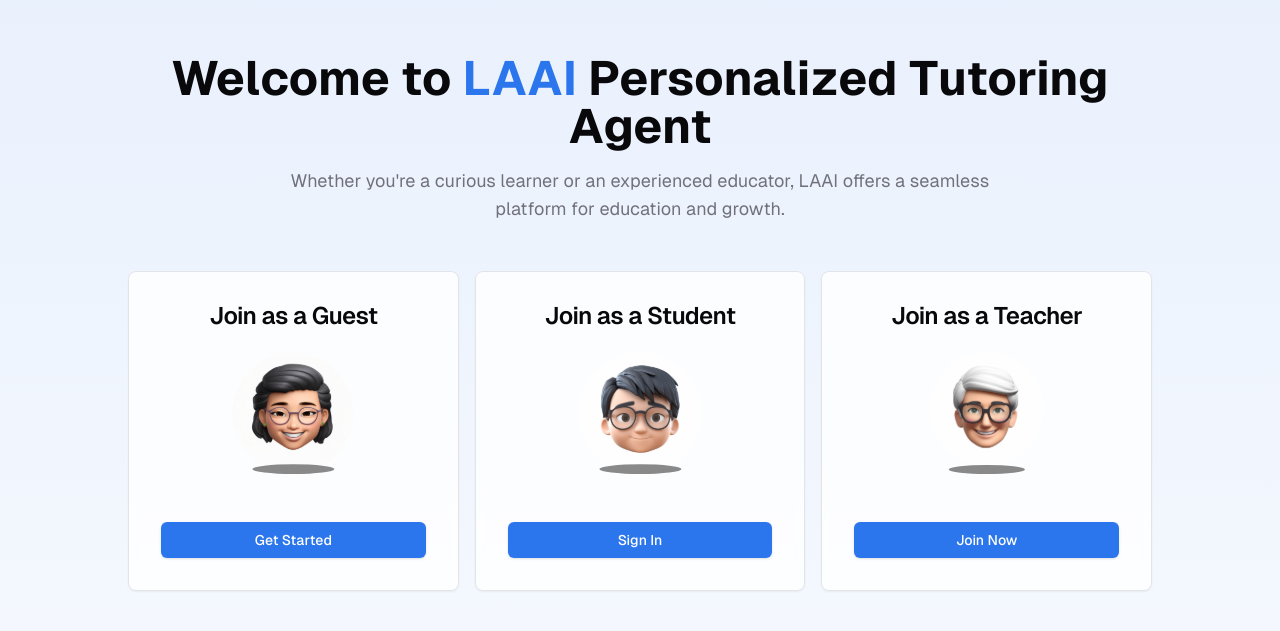
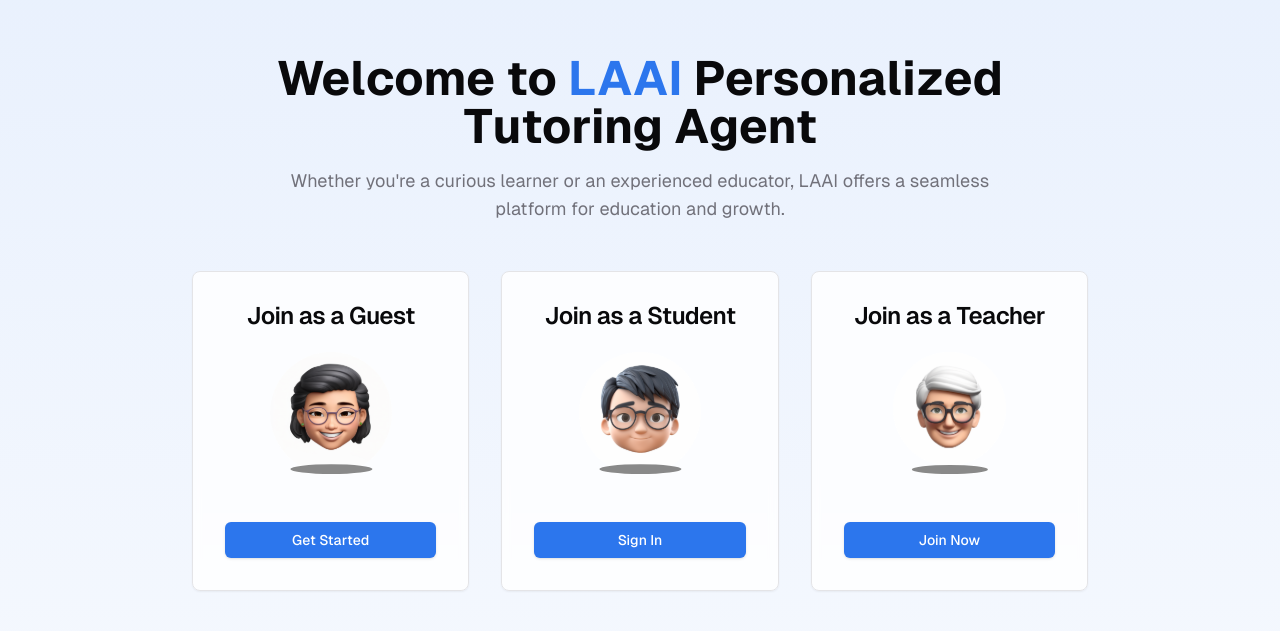
Before and after one commit to Learn-Aware/learnaware-ai, a Next.js app in the folder frontend/: page / in a window 1280 px wide. Shown: the part 109-740 px from the top of the page. Built offline with nearby package versions, Linux system fonts and the light colour scheme.

Commit message:
Adjust homepage layout: modify main container width and increase gap between sign-up sections for improved spacing and alignment

```diff
--- a/frontend/app/page.tsx
+++ b/frontend/app/page.tsx
@@ -5,7 +5,7 @@ export default function Home() {
   return (
     <div className="min-h-screen bg-gradient-to-b from-[hsl(var(--gradient-start))] to-[hsl(var(--gradient-end))]">
       <div className="grid grid-rows-[20px_1fr_20px] items-center justify-items-center p-8 pb-20 gap-16 sm:p-20 font-[family-name:var(--font-geist-sans)]">
-        <main className="flex flex-col gap-12 row-start-2 items-center w-full max-w-5xl">
+        <main className="flex flex-col gap-12 row-start-2 items-center w-full max-w-4xl">
           <div className="text-center space-y-4">
             <h1 className="text-4xl font-bold text-foreground md:text-5xl">
               Welcome to{" "}
@@ -17,8 +17,8 @@ export default function Home() {
             </p>
           </div>
 
-          <div className="grid grid-cols-1 md:grid-cols-3 gap-4 w-full">
-            <div className="rounded-lg border bg-card/80 backdrop-blur-sm text-card-foreground shadow-sm h-[320px]">
+          <div className="grid grid-cols-1 md:grid-cols-3 gap-8 w-full">
+            <div className="rounded-lg border bg-card/80 backdrop-blur-sm text-card-foreground shadow-sm h-[320px] max-w-[280px] mx-auto w-full">
               <div className="p-8 flex flex-col items-center gap-6 h-full">
                 <h3 className="text-2xl font-semibold leading-none tracking-tight">Join as a Guest</h3>
                 <div className="relative w-40 h-40">
@@ -38,7 +38,7 @@ export default function Home() {
               </div>
             </div>
 
-            <div className="rounded-lg border bg-card/80 backdrop-blur-sm text-card-foreground shadow-sm h-[320px]">
+            <div className="rounded-lg border bg-card/80 backdrop-blur-sm text-card-foreground shadow-sm h-[320px] max-w-[280px] mx-auto w-full">
               <div className="p-8 flex flex-col items-center gap-6 h-full">
                 <h3 className="text-2xl font-semibold leading-none tracking-tight">Join as a Student</h3>
                 <div className="relative w-40 h-40">
@@ -58,7 +58,7 @@ export default function Home() {
               </div>
             </div>
 
-            <div className="rounded-lg border bg-card/80 backdrop-blur-sm text-card-foreground shadow-sm h-[320px]">
+            <div className="rounded-lg border bg-card/80 backdrop-blur-sm text-card-foreground shadow-sm h-[320px] max-w-[280px] mx-auto w-full">
               <div className="p-8 flex flex-col items-center gap-6 h-full">
                 <h3 className="text-2xl font-semibold leading-none tracking-tight">Join as a Teacher</h3>
                 <div className="relative w-40 h-40">
```
